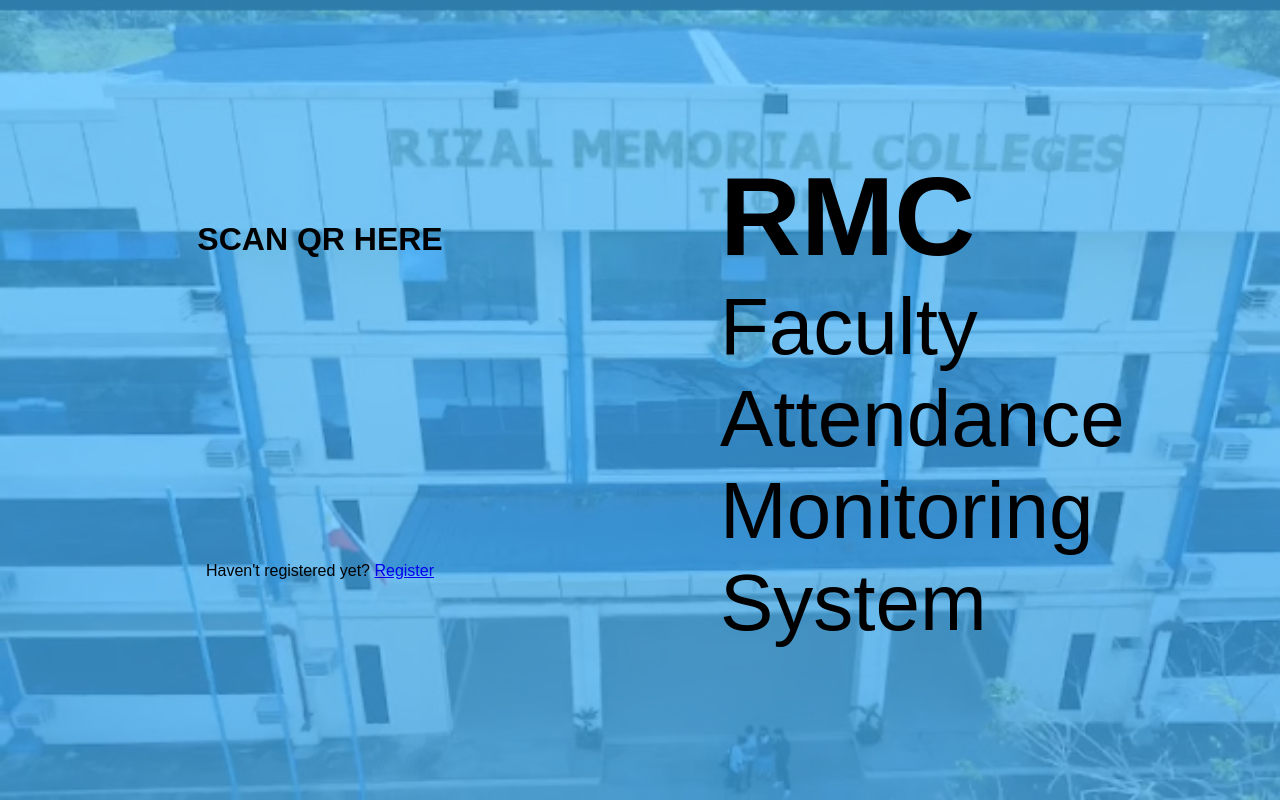
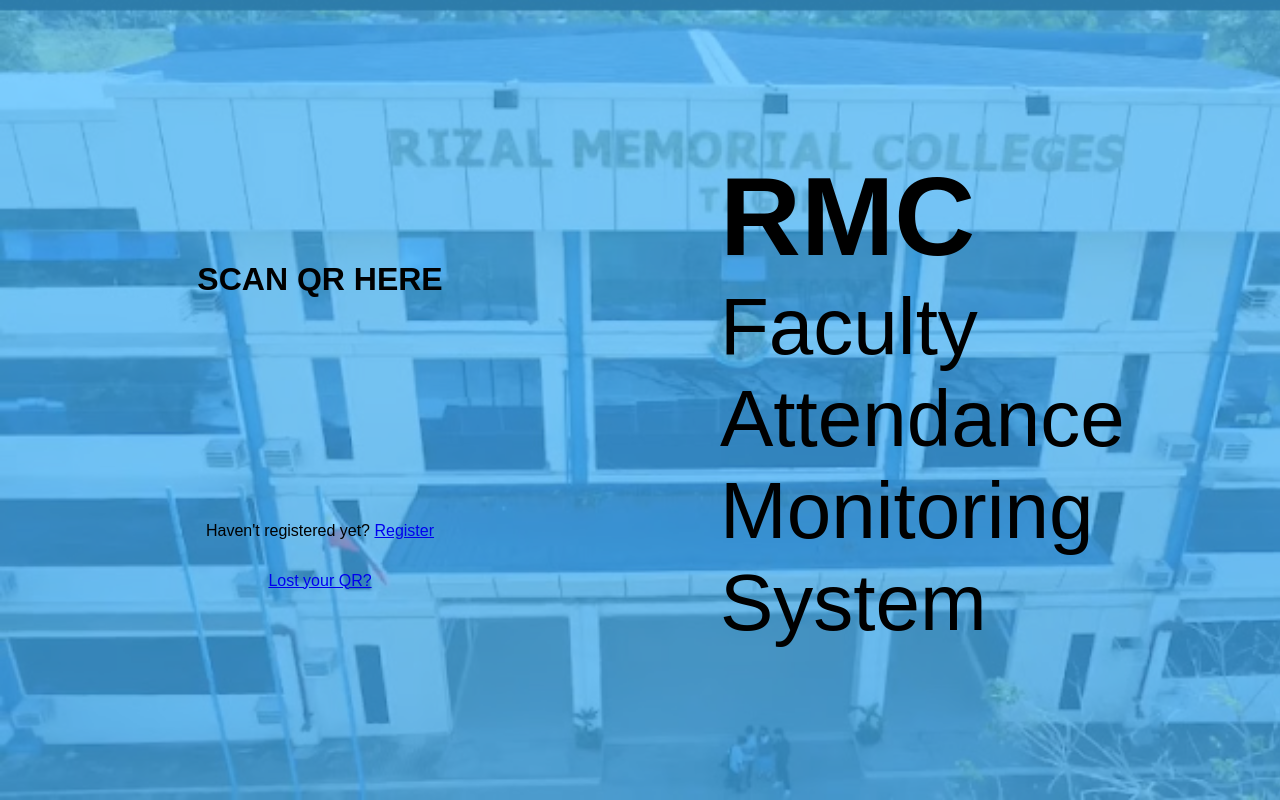
Before and after one commit to ionvop/attendance-monitoring-system, a PHP site: page / in a window 1280 px wide. Run offline with PHP 8.4, Linux system fonts and the light colour scheme; some libraries are stand-ins or nearby versions.

Commit message:
Update index.php

```diff
--- a/index.php
+++ b/index.php
@@ -38,11 +38,15 @@
             }
 
             .scan__qr > video {
-                width: 30rem;
+                width: 20rem;
                 border-radius: 1rem;
             }
 
             .scan__register {
+                padding: 1rem;
+            }
+
+            .scan__lost {
                 padding: 1rem;
             }
 
@@ -75,6 +79,9 @@
                     </div>
                     <div class="scan__register -center">
                         Haven't registered yet? <a href="register/">Register</a>
+                    </div>
+                    <div class="scan__lost -center">
+                        <a href="forgot/">Lost your QR?</a>
                     </div>
                     <div></div>
                 </div>
```
